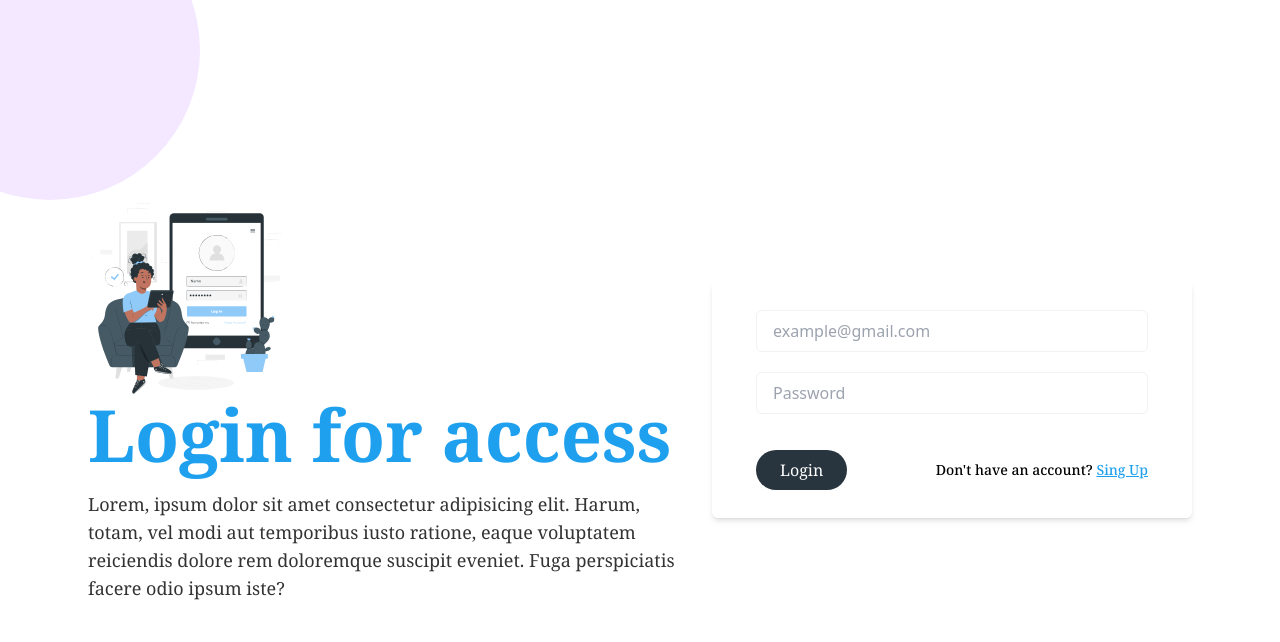
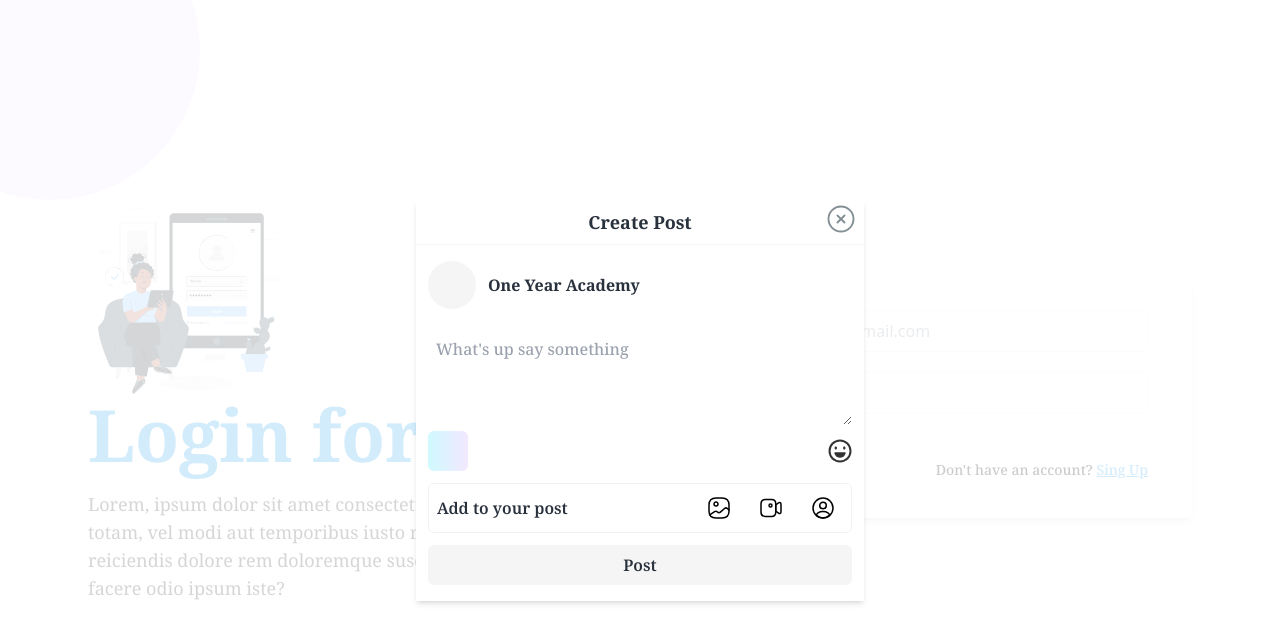
Before and after one commit to MezanRH/social_media_last, a React (Vite) app in the folder frontend/: page / in a window 1280 px wide. Shown: the top 642 px of the page. Built offline with nearby package versions, Linux system fonts and the light colour scheme.

Commit message:
Post component design module 5 video 23 - 30

```diff
--- a/frontend/package.json
+++ b/frontend/package.json
@@ -11,6 +11,7 @@
   },
   "dependencies": {
     "@reduxjs/toolkit": "^2.2.7",
+    "emoji-picker-react": "^4.12.0",
     "formik": "^2.4.6",
     "react": "^18.3.1",
     "react-dom": "^18.3.1",
--- a/frontend/src/App.jsx
+++ b/frontend/src/App.jsx
@@ -12,14 +12,15 @@
 import NotLoggedinUser from "./privateRouter/NotLoggedinUser";
 import LoggedinUser from "./privateRouter/LoggedinUser";
 import RootLayout from "./components/RootLayout";
-import 'swiper/css';
+import "swiper/css";
+import CreatePostPopup from "./components/HomeComponents/PostHome/createPostPopup";
 
 const router = createBrowserRouter(
   createRoutesFromElements(
     <Route>
       <Route element={<LoggedinUser />}>
-        <Route element={<RootLayout/>}>
-        <Route path='/' element={<Home/>}/>
+        <Route element={<RootLayout />}>
+          <Route path="/" element={<Home />} />
         </Route>
       </Route>
       <Route element={<NotLoggedinUser />}>
@@ -33,6 +34,7 @@
 function App() {
   return (
     <>
+      <CreatePostPopup />
       <RouterProvider router={router} />
     </>
   );
--- /dev/null
+++ b/frontend/src/components/HomeComponents/PostHome/createPostPopup/Addpost.jsx
@@ -0,0 +1,25 @@
+import React from 'react'
+import { Media } from "../../../../svg/Media"
+import { LiveIcon } from "../../../../svg/Live"
+import { CircleProfileIcon } from "../../../../svg/Circleprofile"
+
+const Addpost = () => {
+  return (
+    <div className='px-2 py-1 border border-line_color rounded-md font-noto flex items-center justify-between'>
+      <span className='font-semibold text-black text-base'>Add to your post</span>
+      <div className='flex items-center gap-x-3'>
+        <div className='w-10 h-10 rounded-full cursor-pointer transition-all ease-linear duration-100 hover:bg-white-100 flex items-center justify-center'>
+          <Media/>
+        </div>
+        <div className='w-10 h-10 rounded-full cursor-pointer transition-all ease-linear duration-100 hover:bg-white-100 flex items-center justify-center'>
+          <LiveIcon/>
+        </div>
+        <div className='w-10 h-10 rounded-full cursor-pointer transition-all ease-linear duration-100 hover:bg-white-100 flex items-center justify-center'>
+          <CircleProfileIcon/>
+        </div>
+      </div>
+    </div>
+  )
+}
+
+export default Addpost
--- /dev/null
+++ b/frontend/src/components/HomeComponents/PostHome/createPostPopup/EmojiPickers.jsx
@@ -0,0 +1,37 @@
+import EmojiPicker from "emoji-picker-react";
+import React, { useEffect, useState } from "react";
+import Feeling from "../../../../svg/Feeling";
+
+const EmojiPickers = ({ text, setText, textRef }) => {
+  const [picker, setPicker] = useState(false);
+  const [cursorPosition, setCursorPosition] = useState();
+
+  const handleEmoji = ({ emoji }, e) => {
+    const ref = textRef.current;
+    ref.focus();
+    const start = text.substring(0, ref.selectionStart);
+    const end = text.substring(ref.selectionStart);
+    const newText = start + emoji + end;
+    setText(newText);
+    setCursorPosition(start.length + emoji.length);
+  };
+
+  useEffect(() => {
+    textRef.current.selectionEnd = cursorPosition;
+  }, [cursorPosition]);
+
+  return (
+    <div className=" cursor-pointer relative">
+      <div onClick={() => setPicker((prev) => !prev)}>
+        <Feeling />
+      </div>
+      {picker && (
+        <div className=" absolute -top-[460px] -left-[300px]">
+          <EmojiPicker onEmojiClick={handleEmoji} />
+        </div>
+      )}
+    </div>
+  );
+};
+
+export default EmojiPickers;
--- /dev/null
+++ b/frontend/src/components/HomeComponents/PostHome/createPostPopup/index.jsx
@@ -0,0 +1,57 @@
+import React, { useEffect, useRef, useState } from "react";
+import { CircleCloseIcon } from "../../../../svg/CircleClose";
+import Addpost from "./Addpost";
+import EmojiPickers from "./EmojiPickers";
+
+const CreatePostPopup = () => {
+  const [text, setText] = useState("");
+  const textRef = useRef(null);
+
+  return (
+    <div className=" absolute top-0 left-0 w-full bg-blur h-screen z-20 flex justify-center items-center">
+      <div className="w-[35%] bg-white shadow-md">
+        <div className="border-b border-white-100 p-2 relative">
+          <h3 className="font-noto font-bold text-lg text-black text-center">
+            Create Post
+          </h3>
+          <div className=" absolute top-1 right-2 text-secondary_color cursor-pointer">
+            <CircleCloseIcon />
+          </div>
+        </div>
+        <div className="px-3 py-4">
+          <div className="flex items-center gap-x-3">
+            <div className="w-12 h-12 rounded-full bg-white-100"></div>
+            <h4 className="font-noto font-bold text-base text-black">
+              One Year Academy
+            </h4>
+          </div>
+          <div className="mt-5">
+            <textarea
+              ref={textRef}
+              value={text}
+              maxLength={100}
+              onChange={(e) => setText(e.target.value)}
+              placeholder="What's up say something"
+              className="w-full min-h-24 outline-none p-2 font-noto font-medium text-base"
+            />
+          </div>
+          <div className="flex items-center justify-between mb-3">
+            <div className="w-10 h-10 bg-gradient-to-r from-cyan-100 to-purple-100 rounded-md cursor-pointer"></div>
+            <EmojiPickers text={text} textRef={textRef} setText={setText}/>
+          </div>
+
+          <div>
+            <Addpost />
+          </div>
+          <div className="mt-3">
+            <button className="w-full bg-white-100 p-2 font-noto font-semibold text-black text-base rounded-md hover:text-white hover:bg-black transition-all ease-linear duration-100">
+              Post
+            </button>
+          </div>
+        </div>
+      </div>
+    </div>
+  );
+};
+
+export default CreatePostPopup;
--- a/frontend/src/components/HomeComponents/PostHome/index.jsx
+++ b/frontend/src/components/HomeComponents/PostHome/index.jsx
@@ -1,10 +1,44 @@
 import React from "react";
 import Header from "./header";
+import { LiveIcon } from "../../../svg/Live";
+import { Media } from "../../../svg/Media";
 
 const PostHome = () => {
   return (
     <>
-      <div className="mt-10">This is my post</div>
+      <div className="mt-10 py-10 px-6 bg-white-100 rounded-md">
+        <div className="flex items-center gap-x-3 w-full p-2 bg-white rounded-full mb-6">
+          <div className="w-12 h-12 rounded-full bg-white-100"></div>
+          <input
+            type="text"
+            placeholder="What's up say somthing"
+            className=" focus:outline-none w-[95%]"
+          />
+        </div>
+        <div className=" border-t-4 border-line_color">
+          <div className="mt-7 flex gap-x-7 items-center">
+            <div className="w-[33%] flex items-center gap-x-3 mt-4">
+              <LiveIcon />
+              <span className="font-noto font-medium text-black">
+                Live Video
+              </span>
+            </div>
+            <div className="w-[33%] flex items-center gap-x-3 mt-4">
+              <Media />
+              <span className="font-noto font-medium text-black">
+                Image/Gallery
+              </span>
+            </div>
+            <div className="w-[33%] flex items-center gap-x-3 mt-4">
+              <LiveIcon />
+              <span className="font-noto font-medium text-black">
+                Activities
+              </span>
+            </div>
+          </div>
+          <div></div>
+        </div>
+      </div>
     </>
   );
 };
```
Also changed, not shown: 1 other file (tests, documents, lock files or other folders).
